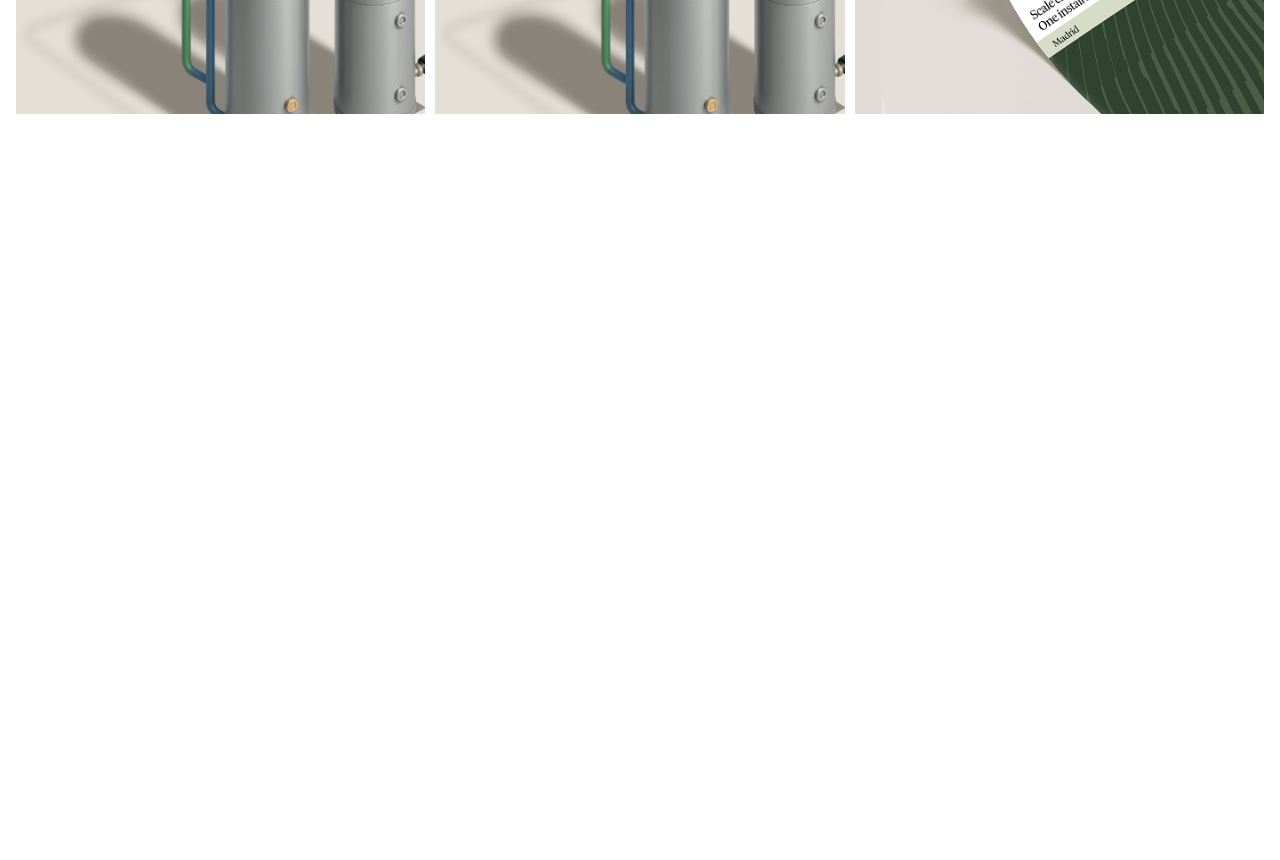
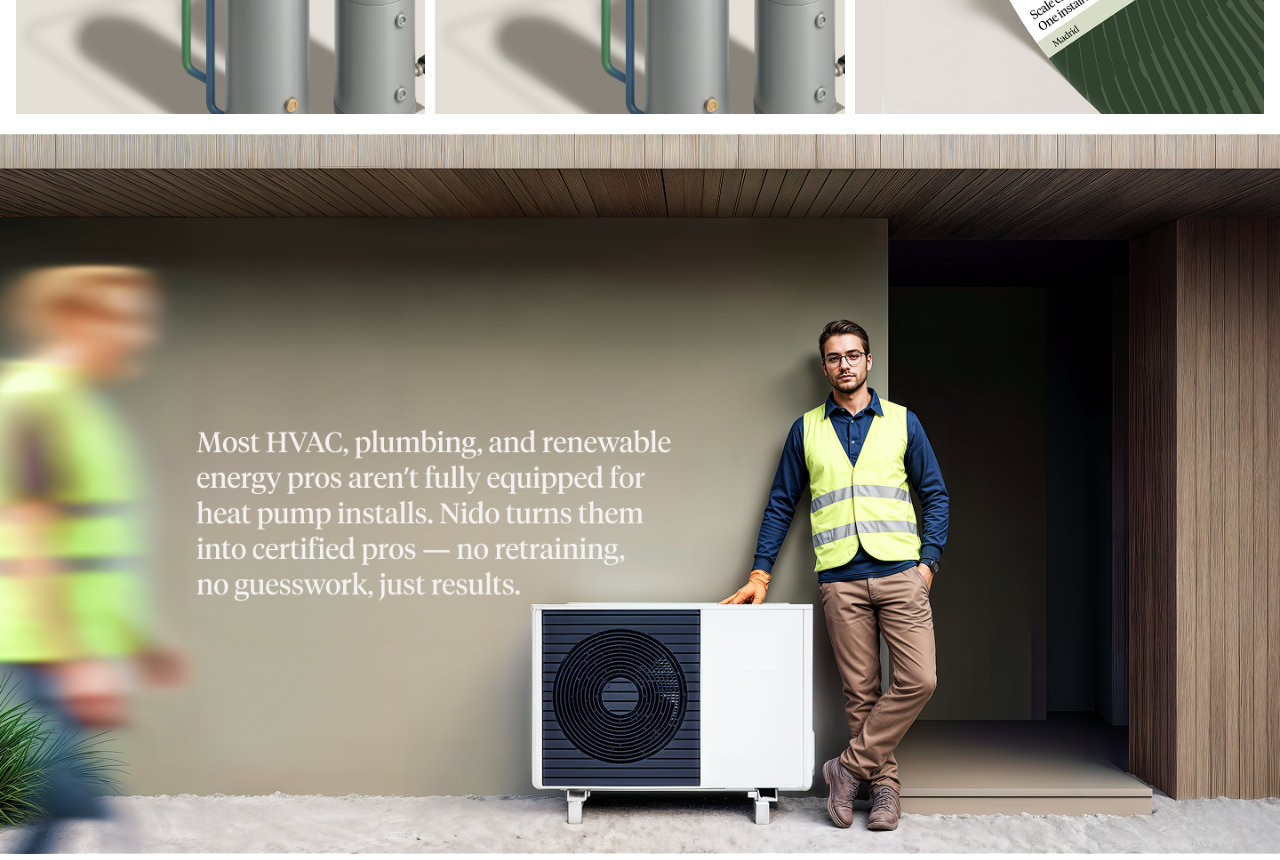
Before and after one commit to nonowelle/nido-redesign, a Vue app: page / in a window 1280 px wide. Shown: the part 760-1620 px from the top of the page. Before the commit the page ends 894 px from the top, so only its background shows below. Built offline with nearby package versions, Linux system fonts and the light colour scheme.

Commit message:
img banner

```diff
--- /dev/null
+++ b/public/content/components/img-banner.md
@@ -0,0 +1,4 @@
+---
+src: src/styles/assets/img-banner.png
+alt: Heat pump instalor standing next to a heat pump
+---
--- a/src/App.vue
+++ b/src/App.vue
@@ -1,9 +1,10 @@
 <template>
-  <div class="container">
+  <div class="">
     <Navigation />
     <HeroBanner />
     <LogoSlider />
     <BoxItems />
+    <ImgBanner />
   </div>
 </template>
 
@@ -12,6 +13,7 @@
 import LogoSlider from './components/LogoSlider.vue';
 import Navigation from './components/Navigation.vue';
 import BoxItems from './components/BoxItems.vue';
+import ImgBanner from './components/ImgBanner.vue';
 </script>
 
 <style lang="scss">
--- a/src/components/BoxItems.vue
+++ b/src/components/BoxItems.vue
@@ -1,4 +1,5 @@
 <template>
+  <div class="container">
     <div class="box-items-container" v-if="boxItemsContent">
       <img
         v-for="box in boxItemsContent.boxes"
@@ -6,6 +7,7 @@
         :src="box"
         class="box-item"
       />
+    </div>
   </div>
 </template>
 
--- a/src/components/HeroBanner.vue
+++ b/src/components/HeroBanner.vue
@@ -1,5 +1,6 @@
 <template>
-  <section class="hero-banner">
+  <section class="container">
+    <div class="hero-banner">
       <div class="hero-content">
         <h1 v-if="heroContent">{{ heroContent.title }}</h1>
 
@@ -36,6 +37,7 @@
             />
           </svg>
         </button>
+      </div>
     </div>
   </section>
 </template>
--- /dev/null
+++ b/src/components/ImgBanner.vue
@@ -0,0 +1,30 @@
+<template>
+  <img
+    v-if="imgBannerContent"
+    :src="imgBannerContent.src"
+    :alt="imgBannerContent.alt"
+  />
+</template>
+
+<script setup>
+import { onMounted, ref } from 'vue';
+import { useContent } from '@/composables/useContent';
+
+const { loadContent, loading, error } = useContent();
+const imgBannerContent = ref(null);
+
+onMounted(async () => {
+  try {
+    imgBannerContent.value = await loadContent('components/img-banner');
+    console.log(imgBannerContent.value);
+  } catch (e) {
+    console.error('Failed to load img-banner content:', e);
+  }
+});
+</script>
+<style lang="scss" scoped>
+img {
+  width: 100%;
+  height: auto;
+}
+</style>
--- a/src/components/Navigation.vue
+++ b/src/components/Navigation.vue
@@ -1,4 +1,5 @@
 <template>
+  <div class="container">
     <nav class="sticky-nav">
       <div class="logo">
         <svg
@@ -76,6 +77,7 @@
         <a href="" class="login option-menu-item">Login</a>
       </div>
     </nav>
+  </div>
 </template>
 
 <script setup>
```
Also changed, not shown: src/styles/assets/img-banner.png (added). Lines whose indentation alone changed are shown as unchanged.
